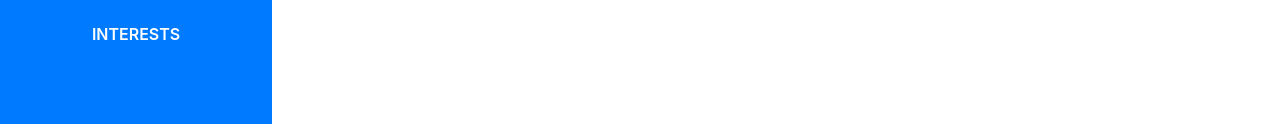
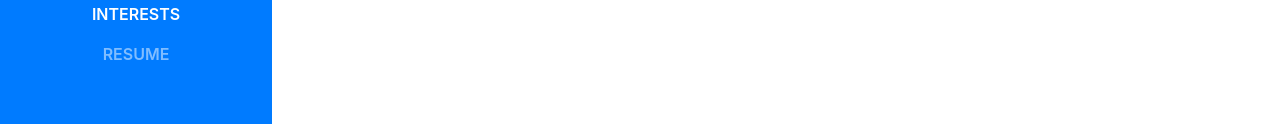
Before and after one commit to 1kishan/1kishan.github.io, a website with bundled scripts: page index.html in a window 1280 px wide. Shown: the part 558-682 px from the top of the page. Built offline with nearby package versions, Linux system fonts and the light colour scheme; a web font is replaced by a local one.

Commit message:
Update index.html

```diff
--- a/index.html
+++ b/index.html
@@ -54,6 +54,9 @@
           </li>
           <li class="nav-item">
             <a class="nav-link js-scroll-trigger" href="#interests">Interests</a>
+          </li>
+          <li class="nav-item">
+            <a class="nav-link js-scroll-trigger" href="img/Resume, Kishan Thakkar.pdf"> Resume </a>
           </li>
         </ul>
       </div>
```
